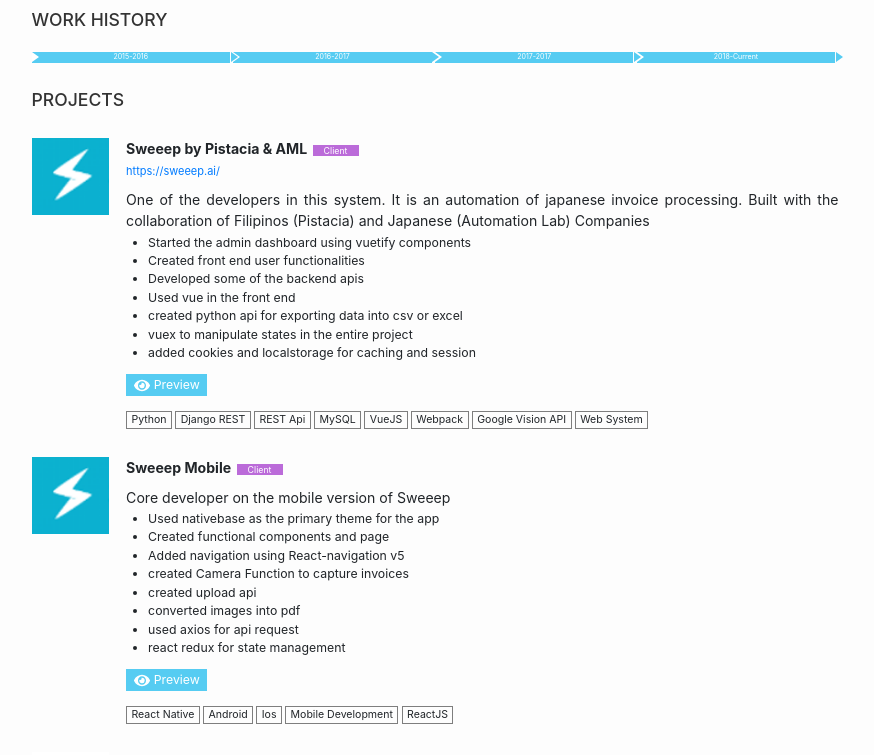
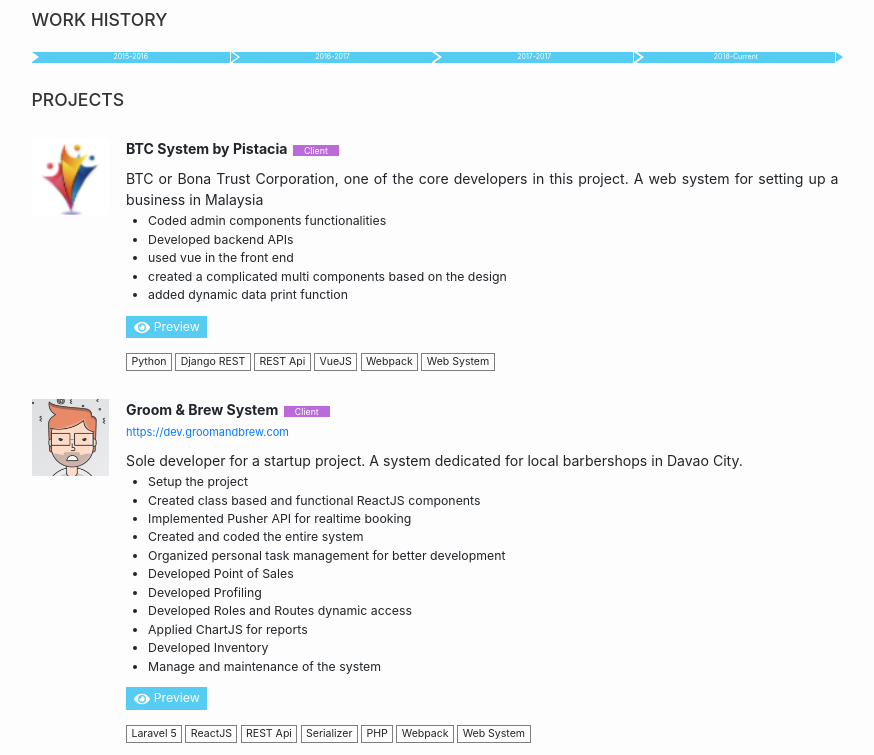
Before and after one commit to kimsean/kimsean.github.io, a React (Create React App) app: page / in a window 1280 px wide. Shown: the part 660-1415 px from the top of the page, without its empty margins (205-1079 px from the left). Built offline with nearby package versions, Linux system fonts and the light colour scheme.

Commit message:
removed sweeep

```diff
--- a/src/assets/data/index.js
+++ b/src/assets/data/index.js
@@ -238,42 +238,42 @@
     }
   ],
   projects: [
-    {
-      name: 'Sweeep by Pistacia & AML',
-      description: 'One of the developers in this system. It is an automation of japanese invoice processing. Built with the collaboration of Filipinos (Pistacia) and Japanese (Automation Lab) Companies',
-      gif: sweeepGif,
-      icon: sweeepIcon,
-      project_type: 'Client',
-      tags: ['Python','Django REST','REST Api','MySQL', 'VueJS', 'Webpack', 'Google Vision API', 'Web System'],
-      site_url: 'https://sweeep.ai/',
-      roles: [
-        'Started the admin dashboard using vuetify components',
-        'Created front end user functionalities',
-        'Developed some of the backend apis',
-        'Used vue in the front end',
-        'created python api for exporting data into csv or excel',
-        'vuex to manipulate states in the entire project',
-        'added cookies and localstorage for caching and session'
-      ]
-    },
-    {
-      name: 'Sweeep Mobile',
-      description: 'Core developer on the mobile version of Sweeep',
-      gif: sweeepm,
-      icon: sweeepIcon,
-      project_type: 'Client',
-      tags: ['React Native','Android','Ios','Mobile Development', 'ReactJS'],
-      roles: [
-        'Used nativebase as the primary theme for the app',
-        'Created functional components and page',
-        'Added navigation using React-navigation v5',
-        'created Camera Function to capture invoices',
-        'created upload api',
-        'converted images into pdf',
-        'used axios for api request',
-        'react redux for state management'
-      ]
-    },
+    // {
+    //   name: 'Sweeep by Pistacia & AML',
+    //   description: 'One of the developers in this system. It is an automation of japanese invoice processing. Built with the collaboration of Filipinos (Pistacia) and Japanese (Automation Lab) Companies',
+    //   gif: sweeepGif,
+    //   icon: sweeepIcon,
+    //   project_type: 'Client',
+    //   tags: ['Python','Django REST','REST Api','MySQL', 'VueJS', 'Webpack', 'Google Vision API', 'Web System'],
+    //   site_url: 'https://sweeep.ai/',
+    //   roles: [
+    //     'Started the admin dashboard using vuetify components',
+    //     'Created front end user functionalities',
+    //     'Developed some of the backend apis',
+    //     'Used vue in the front end',
+    //     'created python api for exporting data into csv or excel',
+    //     'vuex to manipulate states in the entire project',
+    //     'added cookies and localstorage for caching and session'
+    //   ]
+    // },
+    // {
+    //   name: 'Sweeep Mobile',
+    //   description: 'Core developer on the mobile version of Sweeep',
+    //   gif: sweeepm,
+    //   icon: sweeepIcon,
+    //   project_type: 'Client',
+    //   tags: ['React Native','Android','Ios','Mobile Development', 'ReactJS'],
+    //   roles: [
+    //     'Used nativebase as the primary theme for the app',
+    //     'Created functional components and page',
+    //     'Added navigation using React-navigation v5',
+    //     'created Camera Function to capture invoices',
+    //     'created upload api',
+    //     'converted images into pdf',
+    //     'used axios for api request',
+    //     'react redux for state management'
+    //   ]
+    // },
     {
       name: 'BTC System by Pistacia',
       description: 'BTC or Bona Trust Corporation, one of the core developers in this project. A web system for setting up a business in Malaysia',
```
